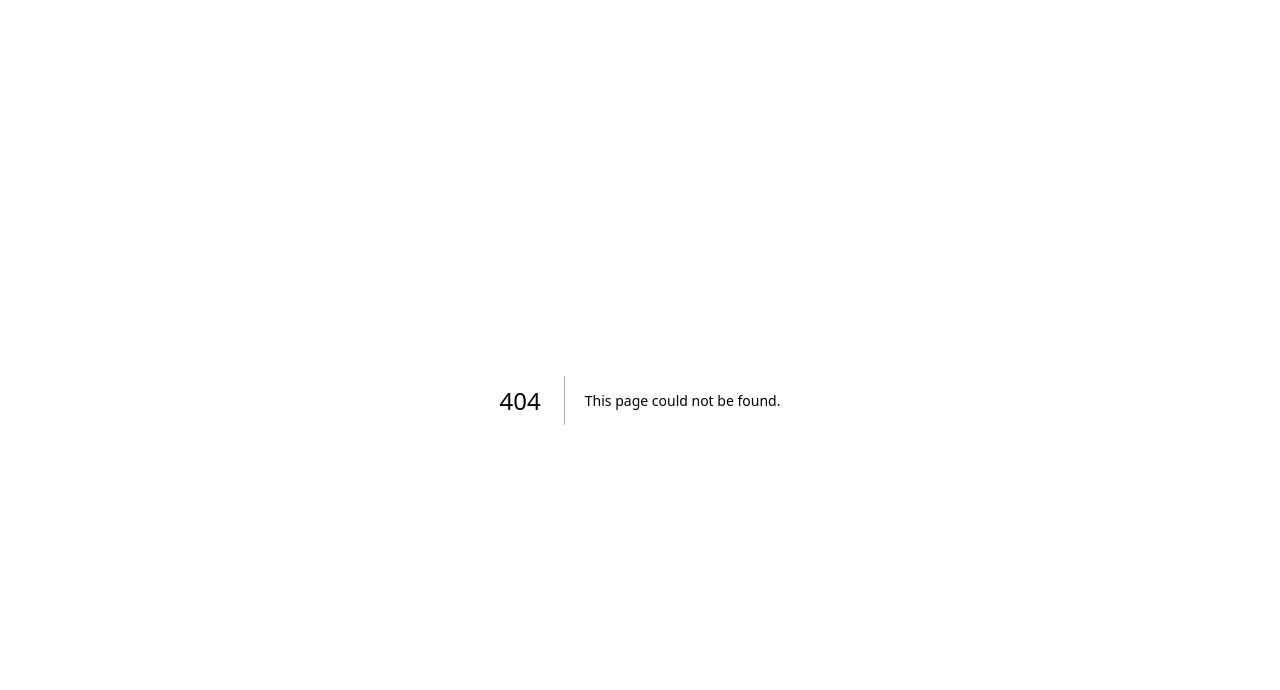
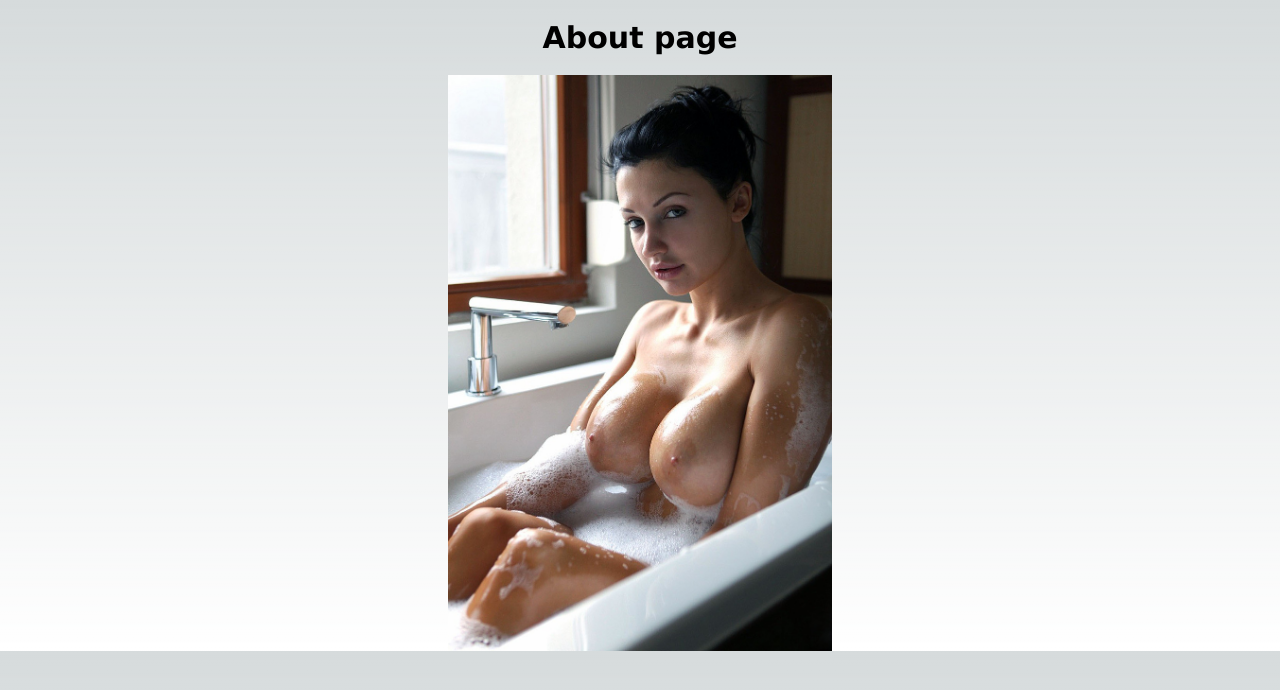
Before and after one commit to Aleksey6453/nextOne, a Next.js app: page /about in a window 1280 px wide. Before the commit this address had no page. Shown: the top 690 px of the page. Built offline with nearby package versions, Linux system fonts and the light colour scheme.

Commit message:
first commit for next

```diff
--- /dev/null
+++ b/app/about/page.jsx
@@ -0,0 +1,7 @@
+export default function About(){
+    return <div className="wrapPage">
+        <h1 className="title">About page</h1>
+        <img src="oleta.jpeg" alt="img" className="img" />
+    </div>
+
+}
--- a/app/globals.css
+++ b/app/globals.css
@@ -105,3 +105,21 @@ a {
     color-scheme: dark;
   }
 }
+
+.img{
+  width: 30%;
+}
+
+.wrapPage {
+  display: flex;
+  flex-direction: column;
+  justify-content: center;
+  align-items: center;
+}
+
+.title {
+  font-size: 30px;
+  font-family: Verdana, Geneva, Tahoma, sans-serif;
+  font-weight: bold;
+  margin: 20px;
+}
--- a/package.json
+++ b/package.json
@@ -3,7 +3,7 @@
   "version": "0.1.0",
   "private": true,
   "scripts": {
-    "dev": "next dev",
+    "dev": "next dev --turbo",
     "build": "next build",
     "start": "next start",
     "lint": "next lint"
```
Also changed, not shown: public/oleta.jpeg (added).
